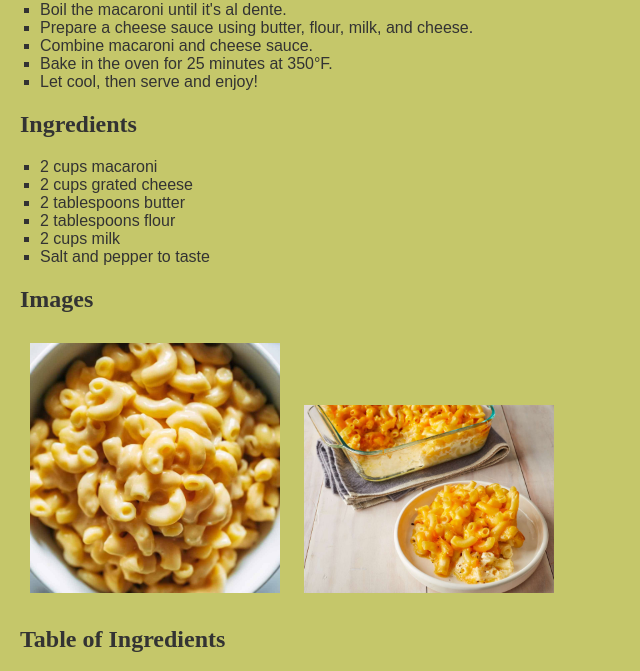
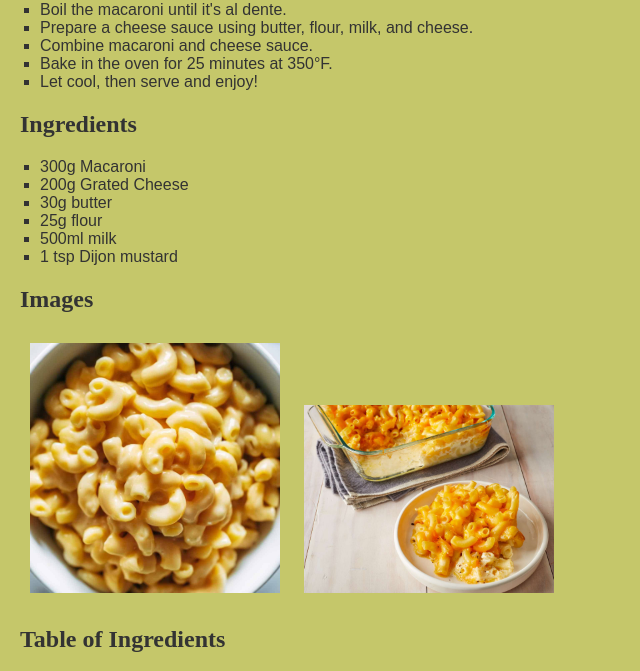
Before and after one commit to DerpSpyy/retsept, a plain HTML site: page index.html in a window 1280 px wide. Shown: the part 79-750 px from the top of the page, without its empty margins (0-640 px from the left). Drawn offline with Linux system fonts and the light colour scheme.

Commit message:
Update index.html

```diff
--- a/index.html
+++ b/index.html
@@ -19,12 +19,12 @@
 
     <h2>Ingredients</h2>
     <ul>
-        <li>2 cups macaroni</li>
-        <li>2 cups grated cheese</li>
-        <li>2 tablespoons butter</li>
-        <li>2 tablespoons flour</li>
-        <li>2 cups milk</li>
-        <li>Salt and pepper to taste</li>
+        <li>300g Macaroni</li>
+        <li>200g Grated Cheese</li>
+        <li>30g butter</li>
+        <li>25g flour</li>
+        <li>500ml milk</li>
+        <li>1 tsp Dijon mustard</li>
     </ul>
 
     <h2>Images</h2>
```
